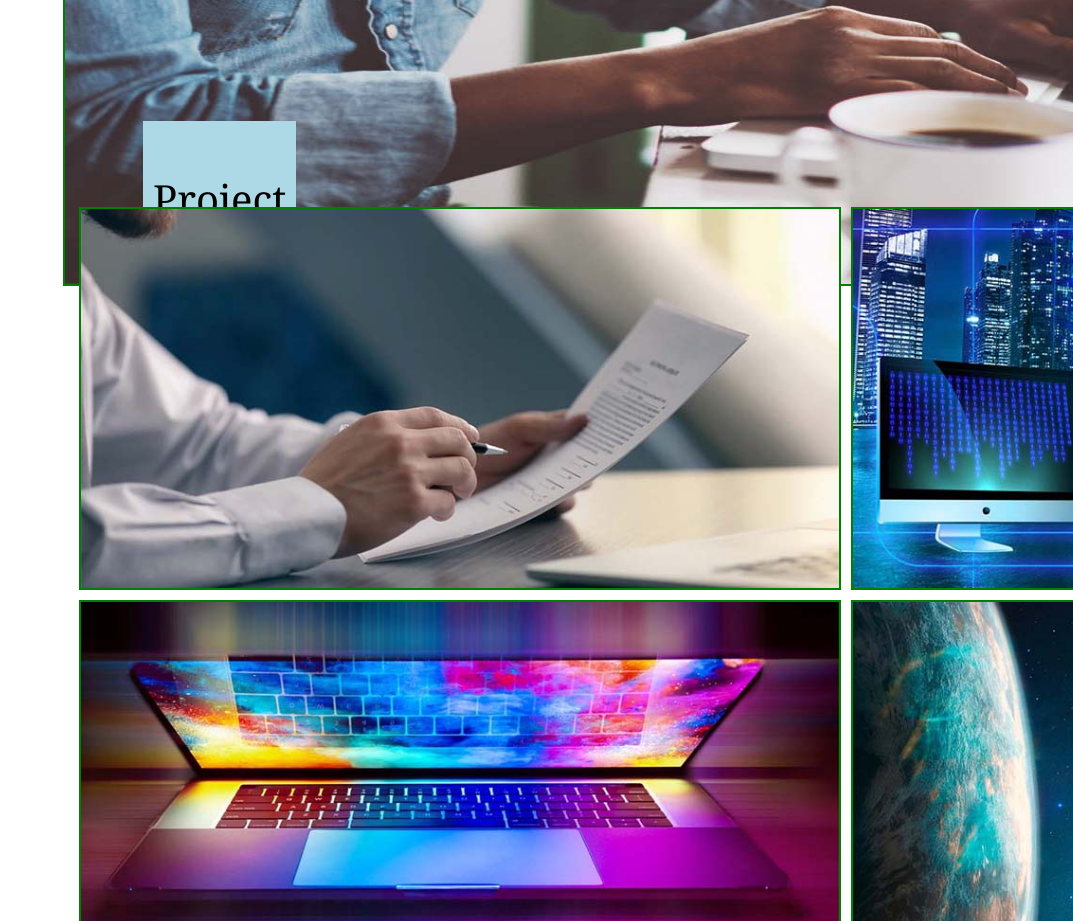
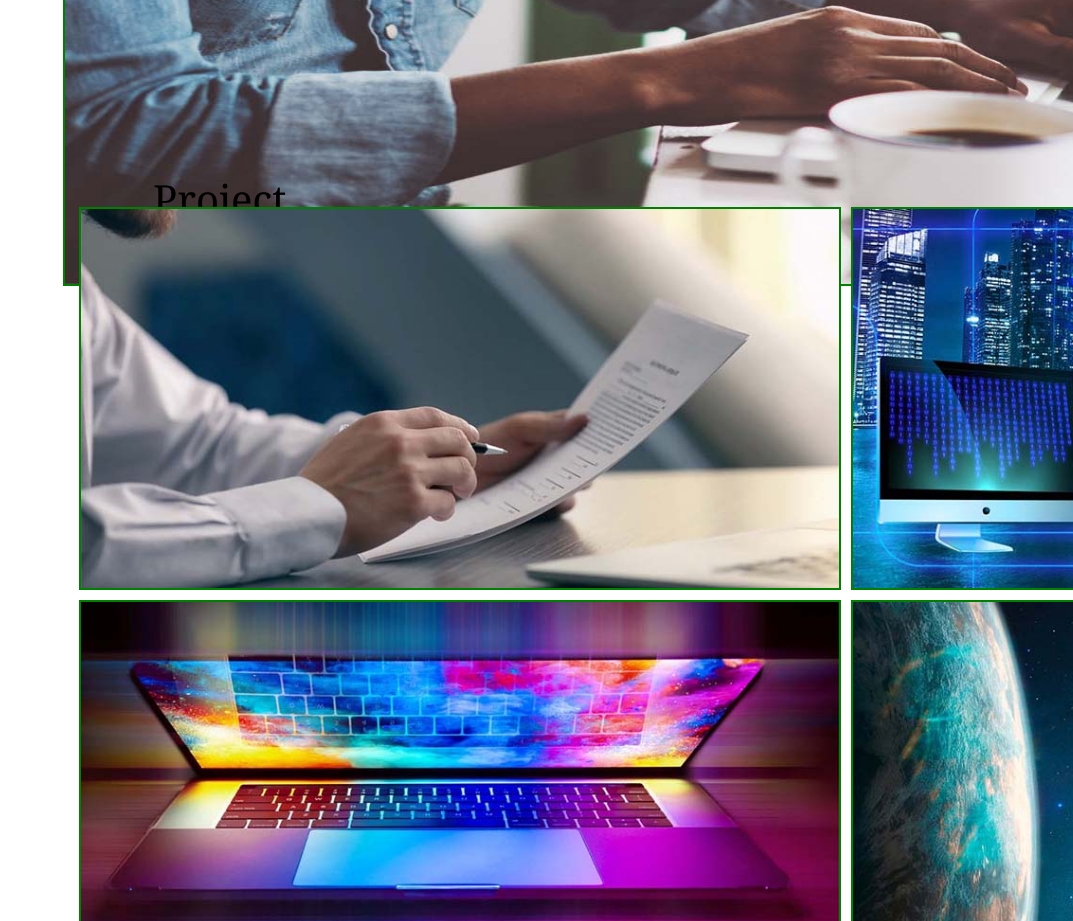
Before and after one commit to Andrew3586/profile-project, a plain HTML site: page index.html in a window 1280 px wide. Shown: the part 1280-2201 px from the top of the page, without its empty margins (207-1280 px from the left). Drawn offline with Linux system fonts and the light colour scheme.

```diff
--- a/asset/style.css
+++ b/asset/style.css
@@ -74,7 +74,7 @@ body {
   }
 
   .projectbottom {
-    background-color: lightblue;
+    surbackground-color: lightblue;
     padding: 10px;
 
 
```
Also changed, not shown: 1 other file.
